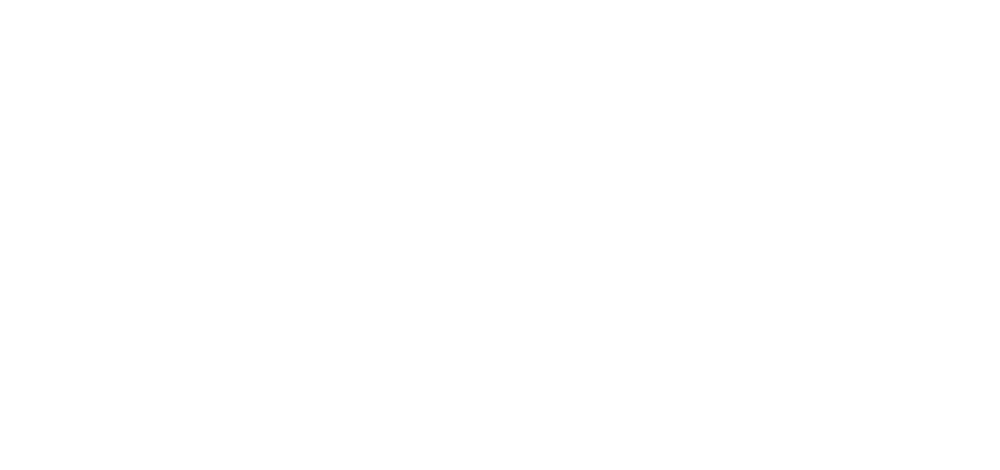
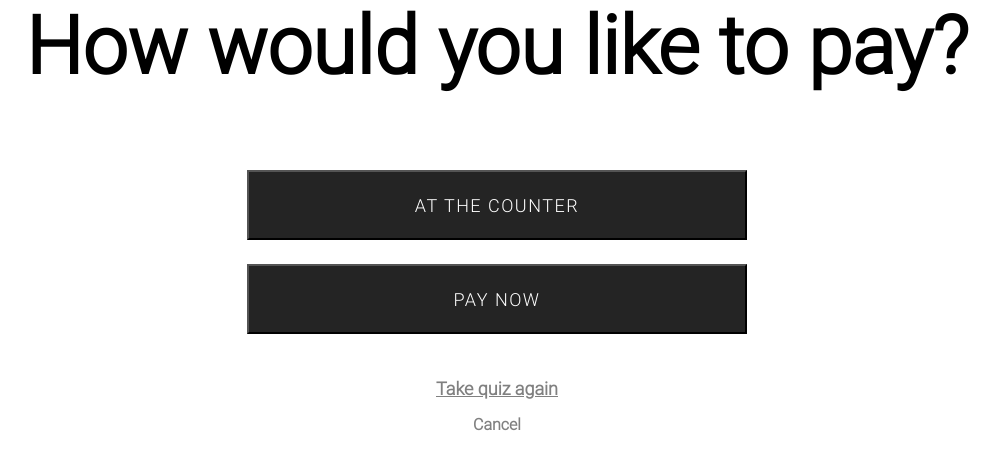
Before and after one commit to Bryan-Douglas/industry_project, a React (Create React App) app: page /pay in a window 1280 px wide. Before the commit this address had no page. Shown: the top 470 px of the page, without its empty margins (143-1143 px from the left). Built offline with nearby package versions, Linux system fonts and the light colour scheme; the HTML template or start-up script is replaced by a standard one.

Commit message:
added the pay component which is the "how would you like to pay?" page

```diff
--- a/src/App.jsx
+++ b/src/App.jsx
@@ -12,6 +12,7 @@
 import ThankYou from './components/ThankYou/ThankYou';
 import ProductDetails from './components/ProductDetails/ProductDetails';
 import Cart from './components/Cart/Cart';
+import Pay from './components/Pay/Pay';
 
 function App() {
 
@@ -32,6 +33,7 @@
       <Route path="/thankyou" element={<ThankYou />}/>
       <Route path="/ultrabland" element={<ProductDetails />}/>
       <Route path="/cart" element={<Cart />}/>
+      <Route path="/pay" element={<Pay />}/>
     </Routes>
     </BrowserRouter>
     </div>
--- /dev/null
+++ b/src/components/Pay/Pay.jsx
@@ -0,0 +1,24 @@
+import React from "react";
+import { Link } from "react-router-dom";
+import "./Pay.scss";
+
+
+function Pay() {
+  return (
+    <>
+    <section className='pay-container'>
+        <h1 className='pay-title'>How would you like to pay?</h1>
+        <button className='pay-button'>AT THE COUNTER</button>
+        <Link to='/cart'>
+        <button className='pay-button'>PAY NOW</button>
+        </Link>
+        <Link to='/home'>
+        <p className='pay-restart'>Take quiz again</p>
+        </Link>
+        <p className='pay-text'>Cancel</p>
+    </section>
+    </>
+  );
+}
+
+export default Pay;
--- /dev/null
+++ b/src/components/Pay/Pay.scss
@@ -0,0 +1,43 @@
+@use '../../styles/variables' as *;
+@use '../../styles/fonts' as *;
+
+.pay-container {
+    display: flex;
+    flex-direction: column;
+    align-items: center;
+
+    .pay-title {
+        font-size: 5rem;
+        font-family: 'roboto light';
+        margin-bottom: 4rem;
+    }
+
+    .pay-button {
+        background-color: $buttonBackground;
+            color: white;
+            height: 4.375rem;
+            width: 31.25rem;
+            font-family: 'roboto light';
+            font-size: 1.125rem;
+            letter-spacing: 0.0938rem;
+            cursor: pointer;
+            margin: .75rem;
+    }
+
+    .pay-restart {
+        text-decoration: underline;
+        font-size: 1.125rem;
+        color: #808080;
+        font-family: 'roboto light';
+        cursor: pointer;
+        margin-top: 2rem;
+    }
+
+    .pay-text {
+        font-size: 1rem;
+        color: #808080;
+        font-family: 'roboto light';
+        margin-top: 1rem;
+    }
+
+}
--- a/src/components/ProductDetails/ProductDetails.jsx
+++ b/src/components/ProductDetails/ProductDetails.jsx
@@ -47,7 +47,7 @@
               <li>Rose water calms and soothes</li>
             </ul>
           </div>
-          <img className='productDetails-article__image' src={Ultrabland} alt='ultrabrand face cleanser'></img>
+          <img className='productDetails-article__image' src={Ultrabland} alt='ultrabland face cleanser'></img>
         </article>
         <section className='productDetails-ingredients__container'>
             <div className='productDetails-ingredients__titlesWrapper'>
--- a/src/components/ProductDetails/ProductDetails.scss
+++ b/src/components/ProductDetails/ProductDetails.scss
@@ -166,6 +166,7 @@
             font-family: 'roboto light';
             font-size: 1.125rem;
             letter-spacing: 0.0938rem;
+            cursor: pointer;
         }
     }
 }
```
